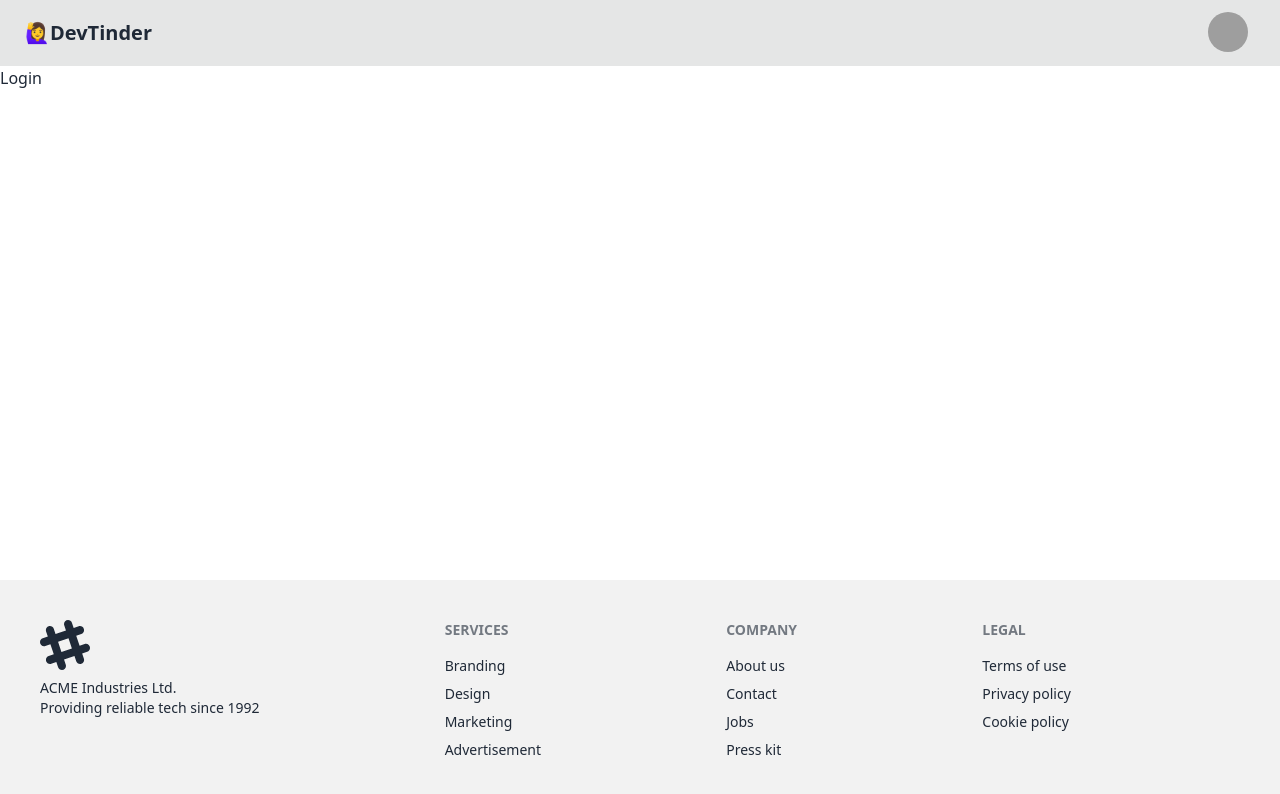
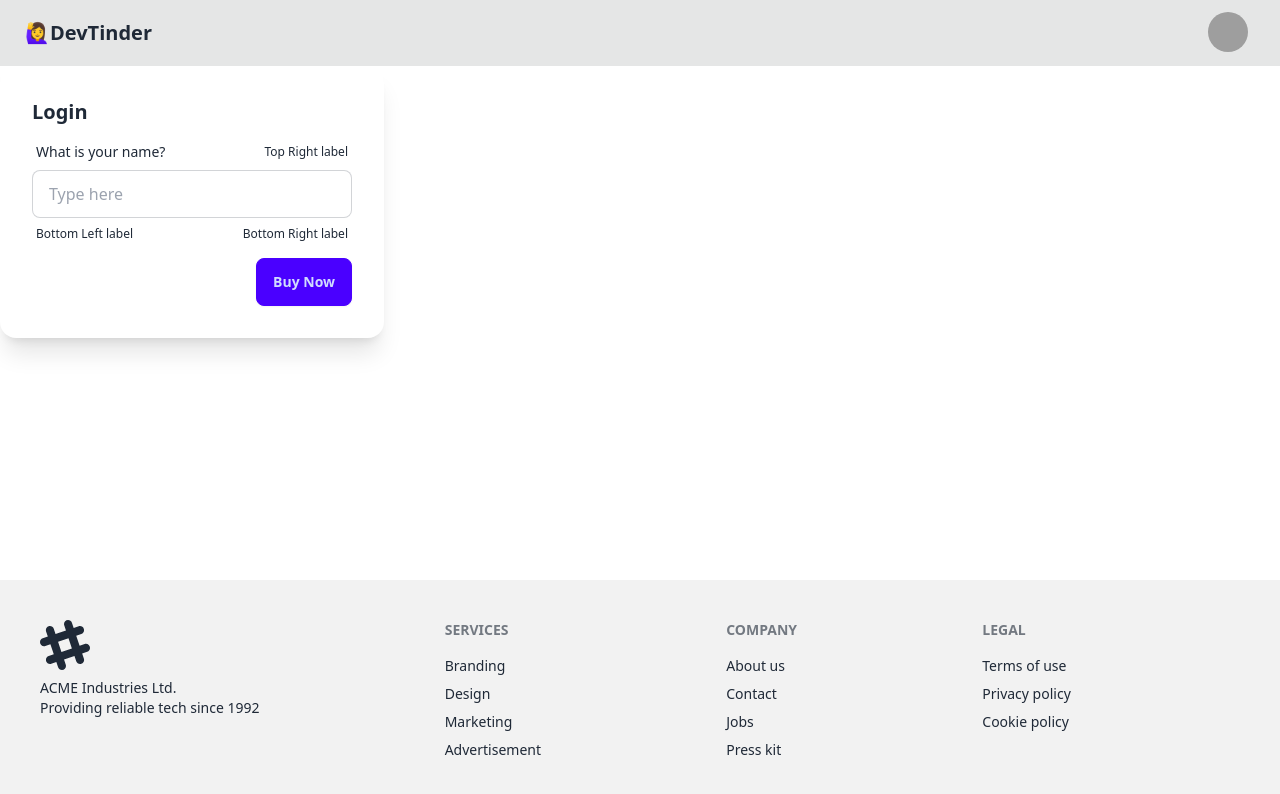
Before and after one commit to singharpan18/namasteNode, a React (Vite) app in the folder devTinder-web/: page /login in a window 1280 px wide. Shown: the top 794 px of the page. Built offline with nearby package versions, Linux system fonts and the light colour scheme; grey boxes are pictures that could not be loaded.

Commit message:
lec16 start

```diff
--- a/devTinder-web/package.json
+++ b/devTinder-web/package.json
@@ -10,8 +10,11 @@
     "preview": "vite preview"
   },
   "dependencies": {
+    "@reduxjs/toolkit": "^2.3.0",
+    "axios": "^1.7.7",
     "react": "^18.3.1",
     "react-dom": "^18.3.1",
+    "react-redux": "^9.1.2",
     "react-router-dom": "^6.27.0"
   },
   "devDependencies": {
--- a/devTinder-web/src/App.jsx
+++ b/devTinder-web/src/App.jsx
@@ -11,8 +11,8 @@ function App() {
       <BrowserRouter basename="/">
         <Routes>
           <Route path="/" element={<Body/>}>
-          <Route path="/login" element={<Login/>}/>
-          <Route path="/profile" element={<Profile/>}/>
+            <Route path="/login" element={<Login/>}/>
+            <Route path="/profile" element={<Profile/>}/>
           </Route>
         </Routes>
       </BrowserRouter>
--- /dev/null
+++ b/devTinder-web/src/components/Feed.jsx
@@ -0,0 +1,9 @@
+import React from 'react'
+
+const Feed = () => {
+  return (
+    <div>Feed</div>
+  )
+}
+
+export default Feed
--- a/devTinder-web/src/components/Login.jsx
+++ b/devTinder-web/src/components/Login.jsx
@@ -2,7 +2,25 @@ import React from 'react'
 
 const Login = () => {
   return (
-    <div>Login</div>
+    <div className="card bg-base-100 w-96 shadow-xl">
+      <div className="card-body">
+        <h2 className="card-title">Login</h2>
+        <label className="form-control w-full max-w-xs">
+  <div className="label">
+    <span className="label-text">What is your name?</span>
+    <span className="label-text-alt">Top Right label</span>
+  </div>
+  <input type="text" placeholder="Type here" className="input input-bordered w-full max-w-xs" />
+  <div className="label">
+    <span className="label-text-alt">Bottom Left label</span>
+    <span className="label-text-alt">Bottom Right label</span>
+  </div>
+</label>
+        <div className="card-actions justify-end">
+          <button className="btn btn-primary">Buy Now</button>
+        </div>
+      </div>
+    </div>
   )
 }
 
```
Also changed, not shown: 2 other files (tests, documents, lock files or other folders).
